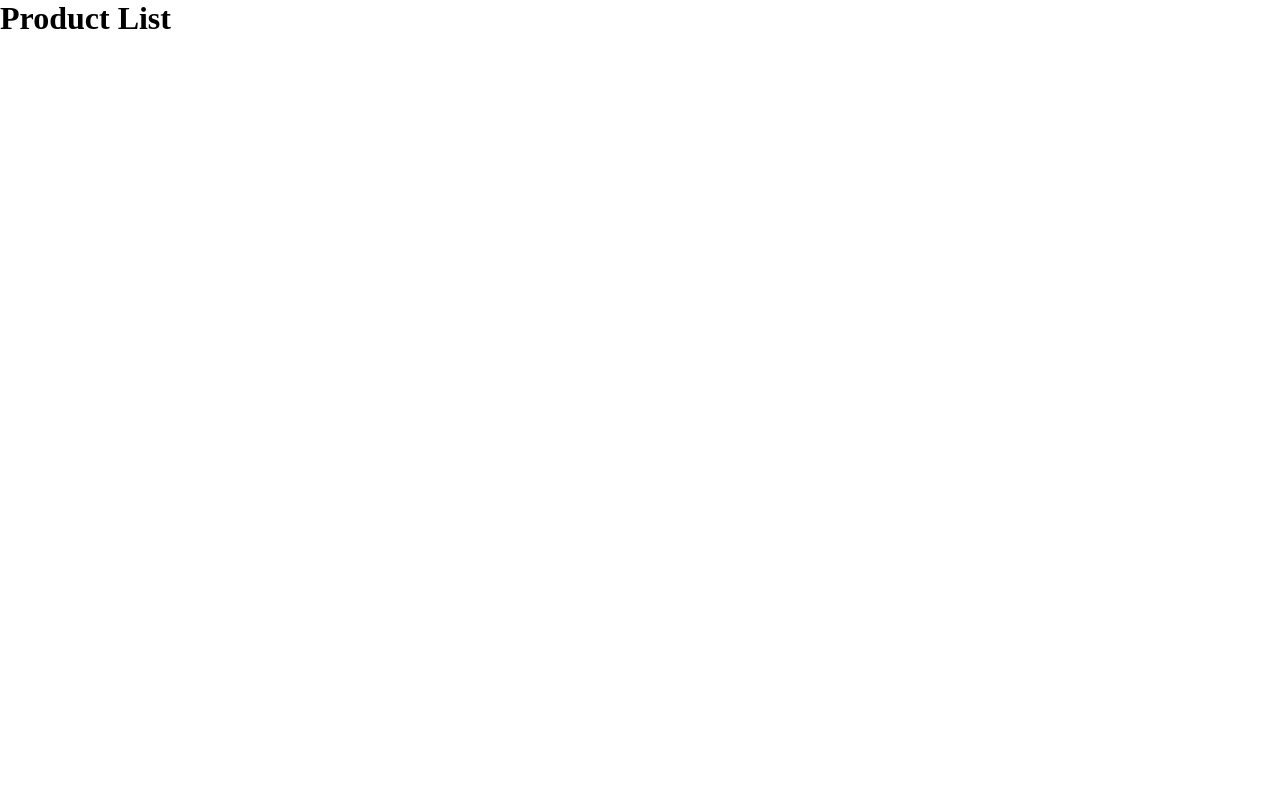
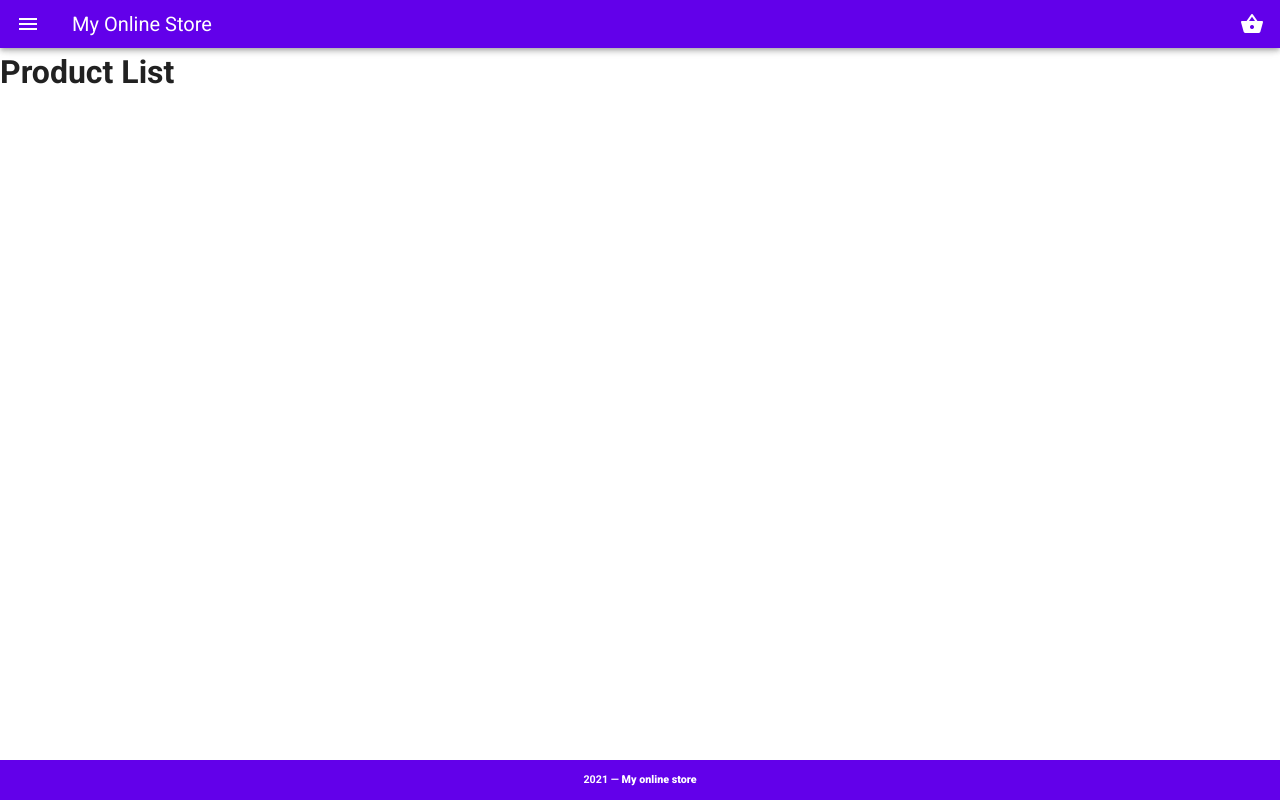
Before and after one commit to eminebahce/my-online-store, a Vue app: page / in a window 1280 px wide. Built offline with nearby package versions, Linux system fonts and the light colour scheme.

Commit message:
nav bar and footer are added

```diff
--- a/src/App.vue
+++ b/src/App.vue
@@ -1,12 +1,52 @@
 <template>
-  <div id="app">
-    <div id="nav">
-      <!-- <router-link to="/">Home</router-link> |
-      <router-link to="/about">About</router-link> -->
-    </div>
-    <router-view />
-  </div>
+  <v-app>
+    <v-main>
+      <v-app-bar color="deep-purple accent-4" dense dark>
+        <v-app-bar-nav-icon @click="drawer = true"></v-app-bar-nav-icon>
+        <v-toolbar-title>My Online Store</v-toolbar-title>
+        <v-spacer></v-spacer>
+        <v-btn icon>
+          <v-icon>mdi-basket</v-icon>
+        </v-btn>
+      </v-app-bar>
+      <v-navigation-drawer v-model="drawer" absolute temporary>
+        <v-list nav dense>
+          <v-list-item-group
+            v-model="group"
+            active-class="deep-purple--text text--accent-4"
+          >
+            <v-list-item>
+              <v-list-item-icon>
+                <v-icon>mdi-home</v-icon>
+              </v-list-item-icon>
+              <router-link to="/"
+                ><v-list-item-title>Products</v-list-item-title></router-link
+              >
+            </v-list-item>
+          </v-list-item-group>
+        </v-list>
+      </v-navigation-drawer>
+      <router-view />
+    </v-main>
+    <v-footer padless color="deep-purple accent-4" dense dark>
+      <v-col class="text-center" cols="12">
+        <h6>
+          {{ new Date().getFullYear() }} —
+          <strong>My online store</strong>
+        </h6>
+      </v-col>
+    </v-footer>
+  </v-app>
 </template>
+<script>
+export default {
+  name: "App",
+  data: () => ({
+    drawer: false,
+    group: null,
+  }),
+};
+</script>
 
 <style>
 </style>
```
